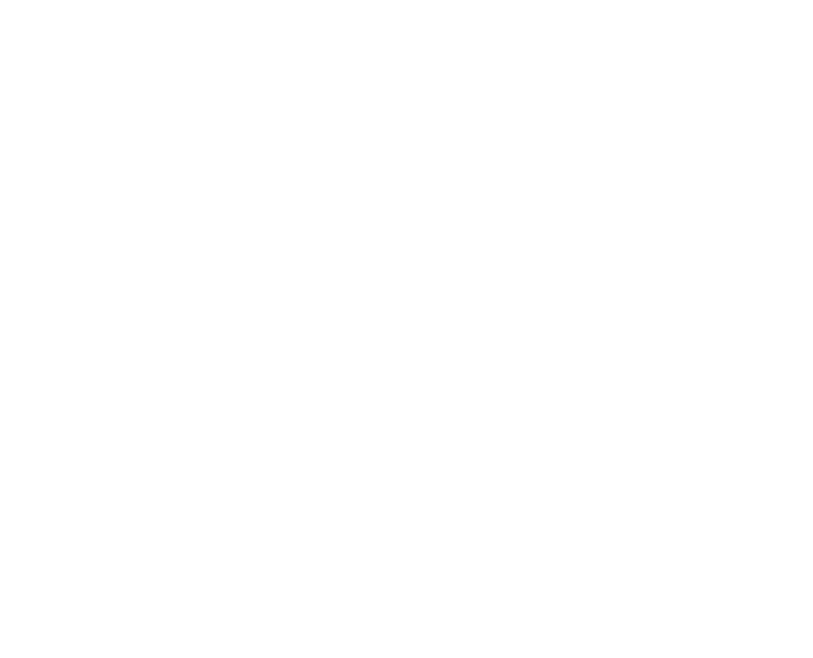
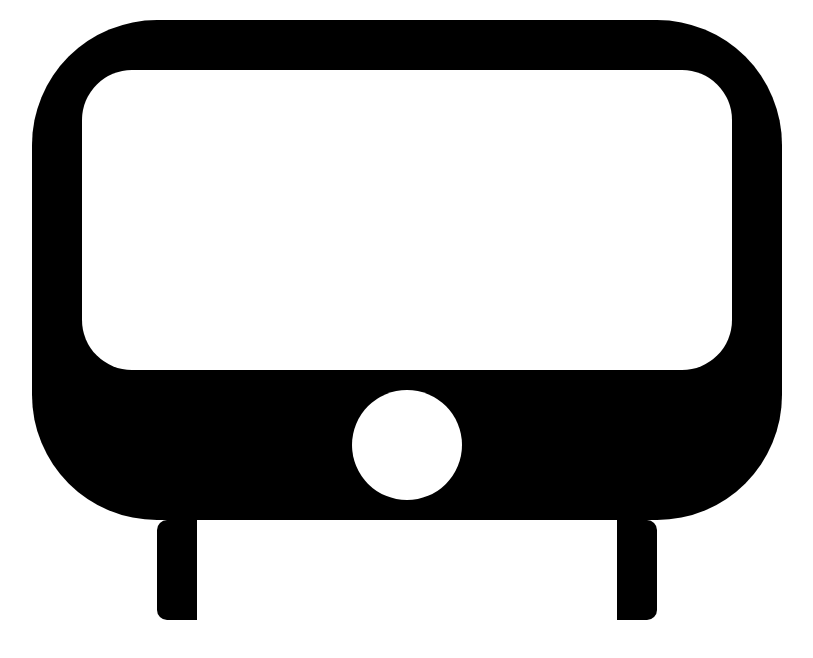
Before and after one commit to elspetha5/Train-Scheduler, a plain HTML site: page index.html in a window 1280 px wide. Shown: the whole page, without its empty margins (233-1046 px from the left). Drawn offline with nearby package versions, Linux system fonts and the light colour scheme.

Commit message:
train styling

```diff
--- a/index.html
+++ b/index.html
@@ -20,12 +20,57 @@
     <script src"https://cdnjs.cloudflare.com/ajax/libs/moment.js/2.21.0/locale/af.js"></script>
 
     <style>
+        body {
+            margin: auto;
+        }
 
+        #shell {
+            margin: auto;
+            margin-top: 20px;
+            height: 500px;
+            width: 750px;
+            background: black;
+            border-radius: 125px;
+            padding: 20px;
+        }
+
+        #sched {
+            margin: auto;
+            margin-top: 30px;
+            height: 300px;
+            width: 650px;
+            background: white;
+            border-radius: 50px;
+        }
+
+        #light {
+            margin: auto;
+            margin-top: 20px;
+            background: white;
+            height: 110px;
+            width: 110px;
+            border-radius: 100px;
+        }
+
+        #wheels {
+            text-align: center;
+            margin: auto;
+            height: 100px;
+            width: 500px;
+            border-left: 40px solid black;
+            border-right: 40px solid black;
+            border-radius: 10px;
+        }
 
     </style>
 </head>
 
 <body>
+    <div id="shell">
+        <div id="sched"></div>
+        <div id="light"></div>
+    </div>
+    <div id="wheels"></div>
 
 
 
```
